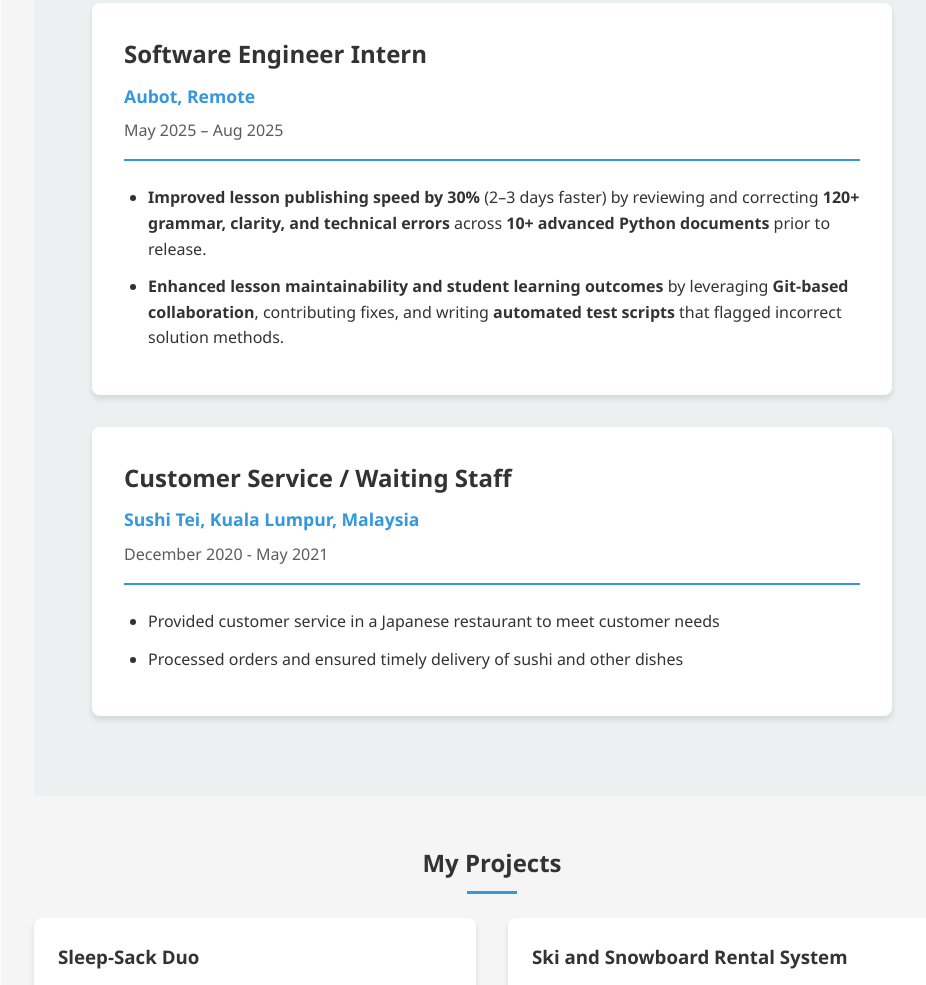
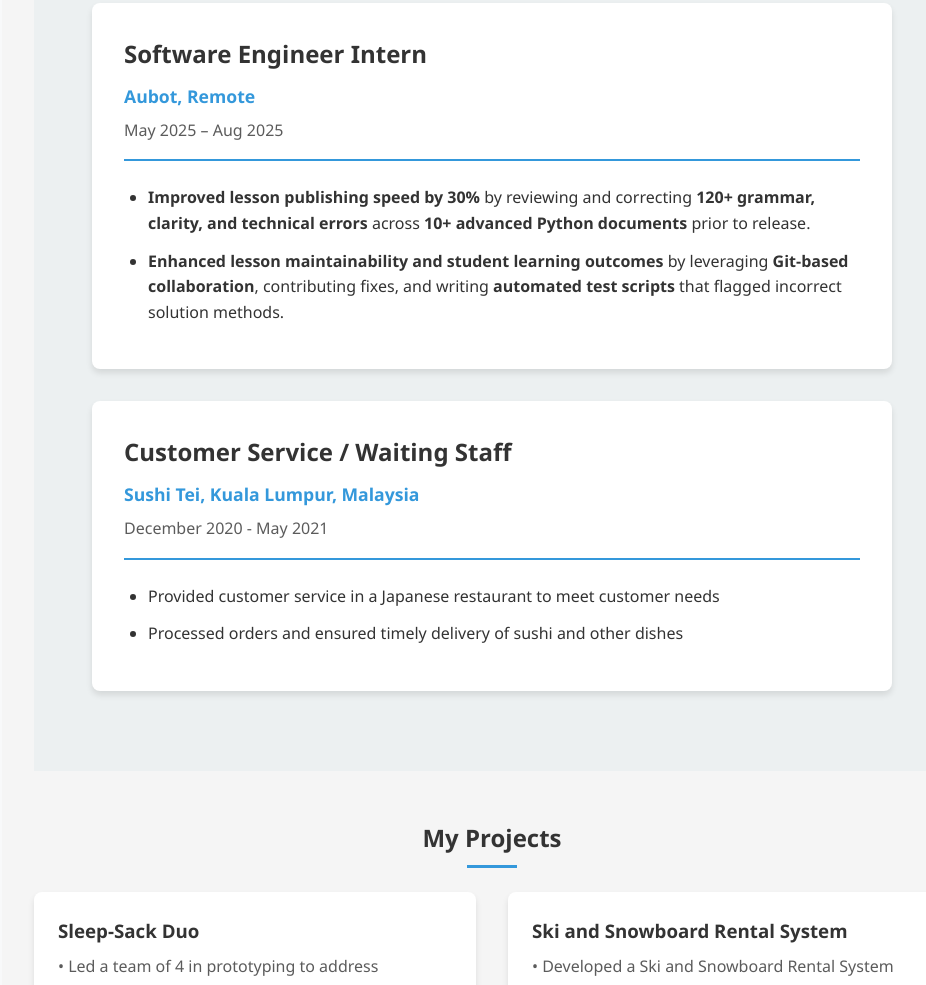
Before and after one commit to jaisheng-ong/jaisheng-ong-portfolio, a plain HTML site: page index.html in a window 1280 px wide. Shown: the part 2011-2996 px from the top of the page, without its empty margins (298-1224 px from the left). Drawn offline with Linux system fonts and the light colour scheme.

Commit message:
Update index.html

```diff
--- a/index.html
+++ b/index.html
@@ -1050,7 +1050,7 @@
                     </div>
                     <div class="experience-content">
                         <ul>
-                            <li><strong>Improved lesson publishing speed by 30%</strong> (2–3 days faster) by reviewing and correcting <strong>120+ grammar, clarity, and technical errors</strong> across <strong>10+ advanced Python documents</strong> prior to release.</li>
+                            <li><strong>Improved lesson publishing speed by 30%</strong> by reviewing and correcting <strong>120+ grammar, clarity, and technical errors</strong> across <strong>10+ advanced Python documents</strong> prior to release.</li>
                             <li><strong>Enhanced lesson maintainability and student learning outcomes</strong> by leveraging <strong>Git-based collaboration</strong>, contributing fixes, and writing <strong>automated test scripts</strong> that flagged incorrect solution methods.</li>
                         </ul>
                     </div>
```
